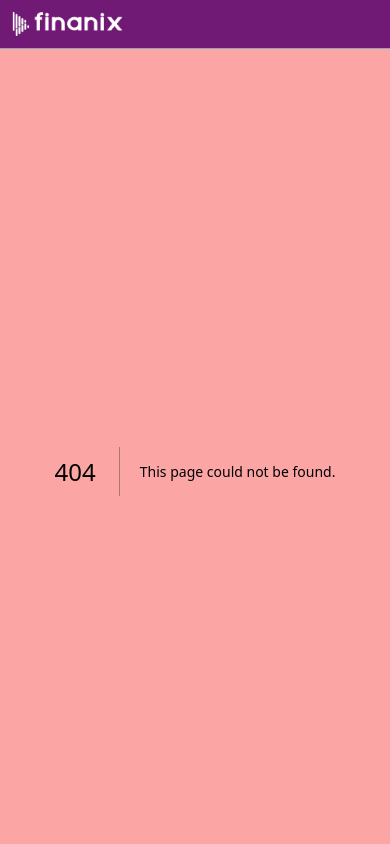
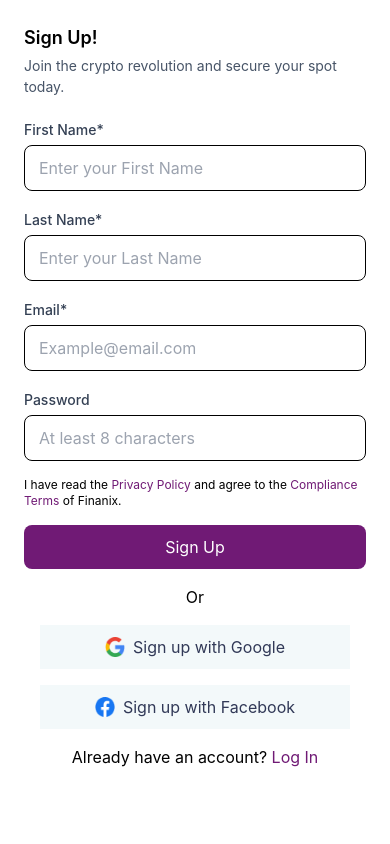
Before and after one commit to HelixgadeTechnologies/finanix-landingpage, a Next.js app: page /login in a window 390 px wide. Before the commit this address had no page. Shown: the top 844 px of the page. Built offline with nearby package versions, Linux system fonts and the light colour scheme.

Commit message:
finished mobile view

```diff
--- a/components/Layout.js
+++ b/components/Layout.js
@@ -1,20 +1,26 @@
-import Nav from './Nav'
-import Footer from './Footer'
+import Nav from './Nav';
+import Footer from './Footer';
 
+import { useRouter } from 'next/router';
 
-export default function Layout ({ children }) {
+const noLayout = ['/login'];
+
+export default function Layout({ children }) {
+  const router = useRouter();
 
   return (
     <>
+      <div className={noLayout.includes(router.route) ? 'hidden' : ''}>
         <Nav />
-
+      </div>{' '}
       <div>
-            <main className="bg-red-300">
+        <main className={noLayout.includes(router.route) ? '' : `bg-red-300`}>
           {children}
         </main>
       </div>
-
+      <div className={noLayout.includes(router.route) ? 'hidden' : ''}>
         <Footer />
+      </div>{' '}
     </>
-    )
+  );
 }
--- a/pages/About.js
+++ /dev/null
@@ -1,8 +0,0 @@
-
-
-    export default function About () {
-    return (
-
-        <div className="bg-primaryPurple">hello there</div>
-    )
-}
--- /dev/null
+++ b/pages/login.js
@@ -0,0 +1,100 @@
+import Link from 'next/link';
+import Image from 'next/image';
+
+const Login = () => {
+  return (
+    <div>
+      <div className="flex p-[24px]">
+        <div className="form">
+          <h1 className="text-[18px] font-semibold font-inter">Sign Up!</h1>
+
+          <p className="py-1 text-[14px] text-[#475467] mb-4">
+            Join the crypto revolution and secure your spot today.
+          </p>
+
+          <label className="text-[14px] text-gray font-medium">
+            First Name*
+          </label>
+          <input
+            className="block border border-solid border-ash rounded-lg border-black w-full py-2.5 px-3.5 mt-1 mb-4"
+            placeholder="Enter your First Name"
+          />
+
+          <label className="text-[14px] text-gray font-medium">
+            Last Name*
+          </label>
+          <input
+            className="block border border-solid border-ash rounded-lg border-black w-full py-2.5 px-3.5 mt-1 mb-4"
+            placeholder="Enter your Last Name"
+          />
+
+          <label className="text-[14px] text-gray font-medium">Email*</label>
+          <input
+            className="block border border-solid border-ash rounded-lg border-black w-full py-2.5 px-3.5 mt-1 mb-4"
+            placeholder="Example@email.com"
+          />
+
+          <label className="text-[14px] text-gray font-medium">Password</label>
+          <input
+            className="block border border-solid border-ash rounded-lg border-black w-full py-2.5 px-3.5 mt-1 mb-4"
+            placeholder="At least 8 characters"
+            type="password"
+          />
+
+          <p className="text-xs">
+            I have read the{' '}
+            <Link className="text-primaryPurple" href="/">
+              Privacy Policy
+            </Link>{' '}
+            and agree to the{' '}
+            <Link className="text-primaryPurple" href="/">
+              Compliance Terms
+            </Link>{' '}
+            of Finanix.
+          </p>
+
+          <button className="block w-full py-2.5 px-5 bg-primaryPurple text-white mt-4 rounded-lg">
+            Sign Up
+          </button>
+
+          <div className="flex justify-between pt-4">
+            <span></span>
+            <span>Or</span>
+            <span></span>
+          </div>
+
+          <div className="py-2.5 text-center bg-[#F3F9FA] text-[#313957] m-4 flex justify-center items-center">
+            <Image
+              src={'/images/Google.png'}
+              height={20}
+              width={20}
+              alt="facebook"
+              className="mr-2"
+            />{' '}
+            Sign up with Google
+          </div>
+
+          <div className="py-2.5 text-center bg-[#F3F9FA] text-[#313957] m-4 flex justify-center items-center">
+            <Image
+              src={'/images/Facebook.png'}
+              height={20}
+              width={20}
+              alt="facebook"
+              className="mr-2"
+            />{' '}
+            Sign up with Facebook
+          </div>
+
+          <p className="text-center">
+            Already have an account?{' '}
+            <Link className="text-primaryPurple " href="/">
+              Log In
+            </Link>{' '}
+          </p>
+        </div>
+      </div>
+    </div>
+  );
+};
+
+export default Login;
--- a/styles/globals.css
+++ b/styles/globals.css
@@ -1,6 +1,8 @@
 @tailwind base;
 @tailwind components;
 @tailwind utilities;
+@import url('https://fonts.googleapis.com/css2?family=Inter:wght@400;700&display=swap');
+
 html,
 body {
   padding: 0;
@@ -17,7 +19,7 @@ a {
 * {
   box-sizing: border-box;
 }
-
+/*
 @media (prefers-color-scheme: dark) {
   html {
     color-scheme: dark;
@@ -27,3 +29,13 @@ a {
     background: black;
   }
 }
+
+@media (prefers-color-scheme: dark) {
+  html {
+    color-scheme: white;
+  }
+  body {
+    color: black;
+    background: white;
+  }
+} */
--- a/tailwind.config.js
+++ b/tailwind.config.js
@@ -1,30 +1,34 @@
 /** @type {import('tailwindcss').Config} */
 module.exports = {
   content: [
-    "./app/**/*.{js,ts,jsx,tsx,mdx}",
-    "./pages/**/*.{js,ts,jsx,tsx,mdx}",
-    "./components/**/*.{js,ts,jsx,tsx,mdx}",
+    './app/**/*.{js,ts,jsx,tsx,mdx}',
+    './pages/**/*.{js,ts,jsx,tsx,mdx}',
+    './components/**/*.{js,ts,jsx,tsx,mdx}',
 
     // Or if using `src` directory:
-    "./src/**/*.{js,ts,jsx,tsx,mdx}",
+    './src/**/*.{js,ts,jsx,tsx,mdx}',
   ],
   theme: {
+    fontFamily: {
+      inter: ['Inter', 'sans'],
+    },
     extend: {
-
       colors: {
-        'primaryPurple': '#701A75',
-        'blueGray': '#F1F5F9',
+        primaryPurple: '#701A75',
+        blueGray: '#F1F5F9',
         'primary-gray': '#727272',
         'primary-red': '#D55015',
         'off-white': '#f4f4f4',
         'offed-white': '#F6F6F6',
-        'darkBlueBlack': '#0F172A',
-        'yellowbg': '#FACC15',
-        'lightGray': '#F8F8FC',
-        'lightGrayBlue': '#CCDDF0',
-        'darkishBlueGray': '#0F172A'
+        darkBlueBlack: '#0F172A',
+        yellowbg: '#FACC15',
+        lightGray: '#F8F8FC',
+        lightGrayBlue: '#CCDDF0',
+        darkishBlueGray: '#0F172A',
+        gray: '#344054',
+        ash: '#D0D5DD',
       },
     },
   },
   plugins: [],
-}
+};
```
Also changed, not shown: public/images/Facebook.png (added), public/images/Google.png (added). Lines whose indentation alone changed are shown as unchanged.
